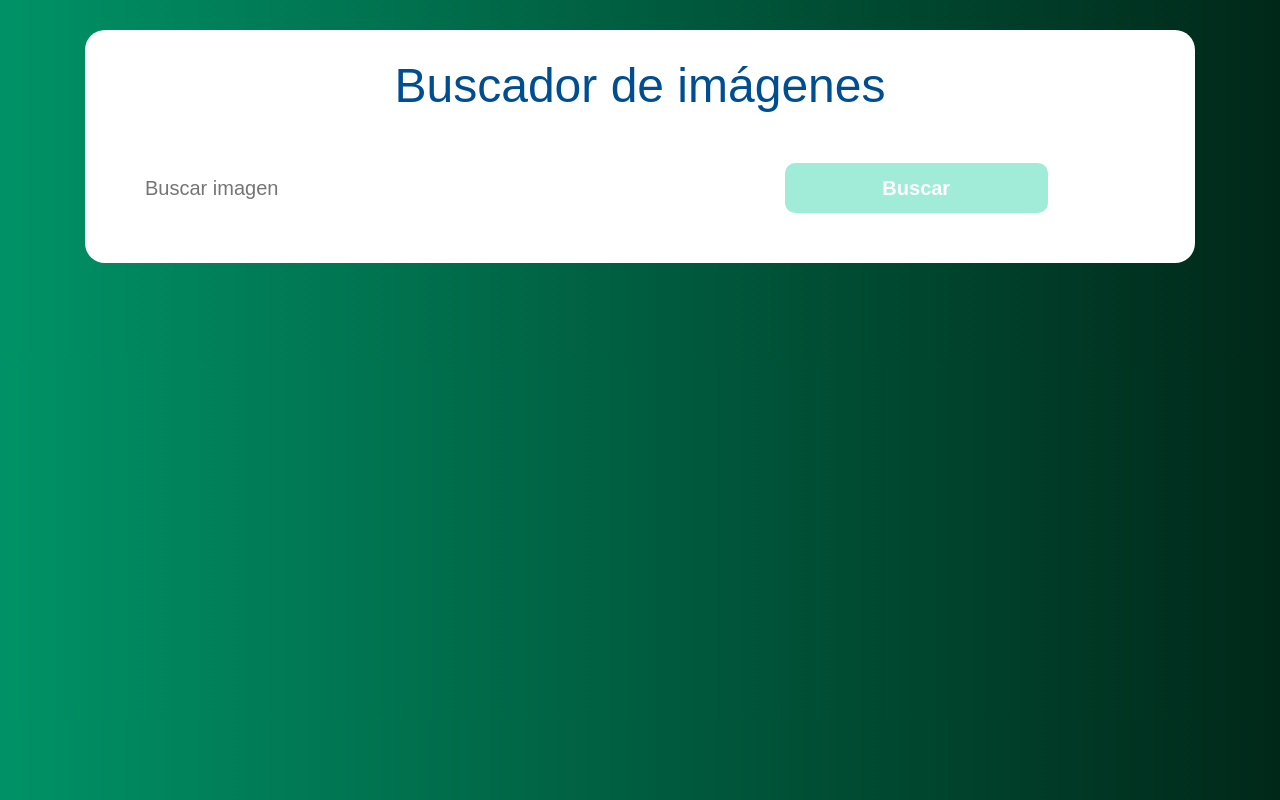
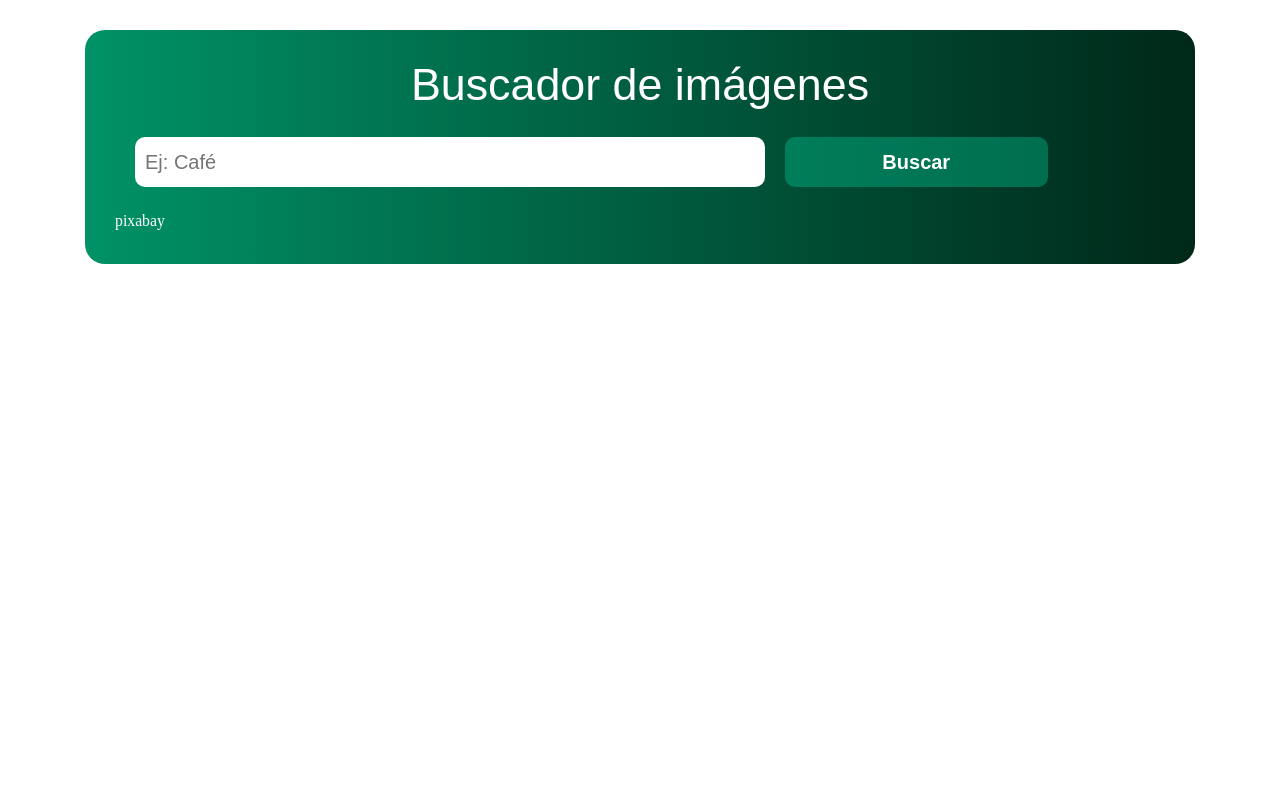
Before and after one commit to johanBautista/imagenes_react, a React (Create React App) app: page / in a window 1280 px wide. Built offline with nearby package versions, Linux system fonts and the light colour scheme; a web font is replaced by a local one.

Commit message:
botones paginacion y documentacion PropTypes

```diff
--- a/src/App.js
+++ b/src/App.js
@@ -13,7 +13,7 @@ function App() {
       if (busqueda === '') return;
       const imagenesPorPagina = 30;
       const key = '16563696-8ef8c45baee9f20cbc7294464';
-      const url = `https://pixabay.com/api/?key=${key}&q=${busqueda}&per_page=${imagenesPorPagina}`;
+      const url = `https://pixabay.com/api/?key=${key}&q=${busqueda}&per_page=${imagenesPorPagina}&page=${paginaactual}`;
 
       const respuesta = await fetch(url);
       const resultado = await respuesta.json();
@@ -26,7 +26,20 @@ function App() {
       guardarTotalPagins(calcularTotalPaginas);
     };
     consultarApi();
-  }, [busqueda]);
+  }, [busqueda, paginaactual]);
+
+  //
+  const paginaAnterior = () => {
+    const nuevaPaginaActual = paginaactual - 1;
+    if (nuevaPaginaActual === 0) return;
+    guardarPAginaActual(nuevaPaginaActual);
+  };
+
+  const paginaSiguiente = () => {
+    const nuevaPaginaActual = paginaactual + 1;
+    if (nuevaPaginaActual > totalpaginas) return;
+    guardarPAginaActual(nuevaPaginaActual);
+  };
 
   return (
     <div className="container">
@@ -34,6 +47,28 @@ function App() {
         <Formulario busqueda={busqueda} guardarBusqueda={guardarBusqueda} />
       </div>
       <div className="row justify-content-center">
+        <div className="paginacion">
+          {paginaactual === 1 ? null : (
+            <button
+              type="button"
+              className="bbtn btn-info mr-1"
+              onClick={paginaAnterior}
+            >
+              &laquo; Anterior
+            </button>
+          )}
+
+          {paginaactual === totalpaginas ? null : (
+            <button
+              type="button"
+              className="bbtn btn-info mr-1"
+              onClick={paginaSiguiente}
+            >
+              Siguiente &raquo;
+            </button>
+          )}
+        </div>
+
         <ListadoImagenes imagenes={imagenes} />
       </div>
     </div>
--- a/src/Components/Formulario.js
+++ b/src/Components/Formulario.js
@@ -2,6 +2,8 @@ import React, { useState } from 'react';
 import styled from '@emotion/styled';
 import Error from './Error';
 import Header from './Header';
+
+import PropTypes from 'prop-types';
 
 const Boton = styled.input`
   margin-top: 20px;
@@ -58,14 +60,25 @@ const Formulario = ({ guardarBusqueda }) => {
         {error ? <Error mensaje="Por favor utilizar el buscador" /> : null}
         <Buscador
           name="imagenTexto"
-          placeholder="Buscar imagen"
+          placeholder="Ej: Café"
           type="text"
           onChange={(e) => guardarTexto(e.target.value)}
         />
         <Boton value="Buscar" type="submit" />
       </form>
+      <a
+        href="https://pixabay.com/es/"
+        className="enlace"
+        target="_blank"
+        rel="noopener noreferrer"
+      >
+        <small>pixabay</small>
+      </a>
     </div>
   );
 };
 
+Formulario.protoTypes = {
+  guardarBusqueda: PropTypes.func.isRequired,
+};
 export default Formulario;
--- a/src/Components/Header.js
+++ b/src/Components/Header.js
@@ -4,7 +4,7 @@ import PropTypes from 'prop-types';
 const Header = ({ titulo }) => {
   return (
     <div>
-      <h2>{titulo}</h2>
+      <h1>{titulo}</h1>
     </div>
   );
 };
--- a/src/Components/Imagen.js
+++ b/src/Components/Imagen.js
@@ -1,4 +1,5 @@
 import React from 'react';
+import PropTypes from 'prop-types';
 
 const Imagen = ({ imagen }) => {
   const { largeImageURL, likes, previewURL, tags, views } = imagen;
@@ -27,4 +28,7 @@ const Imagen = ({ imagen }) => {
   );
 };
 
+Imagen.protoTypes = {
+  imagen: PropTypes.object.isRequired,
+};
 export default Imagen;
--- a/src/Components/ListadoImagenes.js
+++ b/src/Components/ListadoImagenes.js
@@ -1,5 +1,6 @@
 import React from 'react';
 import Imagen from './Imagen';
+import PropTypes from 'prop-types';
 
 const ListadoImagenes = ({ imagenes }) => {
   return (
@@ -11,4 +12,8 @@ const ListadoImagenes = ({ imagenes }) => {
   );
 };
 
+ListadoImagenes.protoTypes = {
+  imagenes: PropTypes.array.isRequired,
+};
+
 export default ListadoImagenes;
--- a/src/index.css
+++ b/src/index.css
@@ -2,9 +2,6 @@
   margin-bottom: 0 !important;
 }
 body {
-  background: #00280f; /* fallback for old browsers */
-  background: -webkit-linear-gradient(to right, #009266, #002819);
-  background: linear-gradient(to right, #009266, #002819);
   margin: 0;
   padding: 0;
   font-family: sans-serif;
@@ -17,7 +14,8 @@ header {
 }
 .contenido-principal {
   margin-top: 30px;
-  background-color: white;
+  background: -webkit-linear-gradient(to right, #009266, #002819);
+  background: linear-gradient(to right, #009266, #002819);
   padding: 30px;
   border-radius: 20px;
 }
@@ -27,7 +25,7 @@ h1 {
   font-weight: 100;
   color: white;
   text-align: center;
-  font-size: 4.8rem !important;
+  font-size: 2.8rem !important;
 }
 h2 {
   font-family: 'Raleway', sans-serif;
@@ -52,3 +50,12 @@ h2 {
   background-color: #f8d7da;
   border-color: #f5c6cb;
 }
+
+.paginacion {
+  margin-top: 20px;
+}
+.enlace{
+  color: white;
+  font-size: large;
+  font-family: cursive;
+}
```
